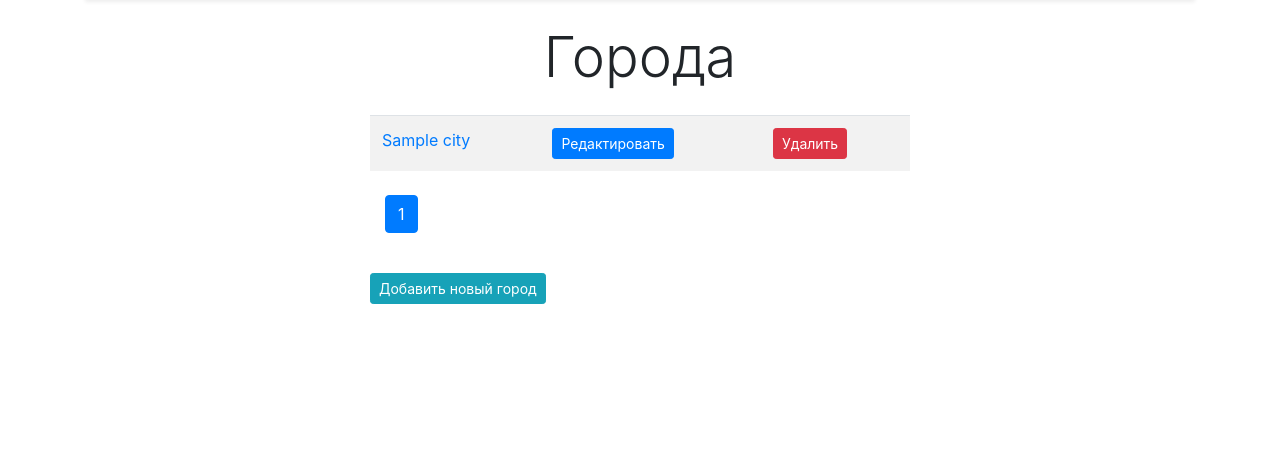
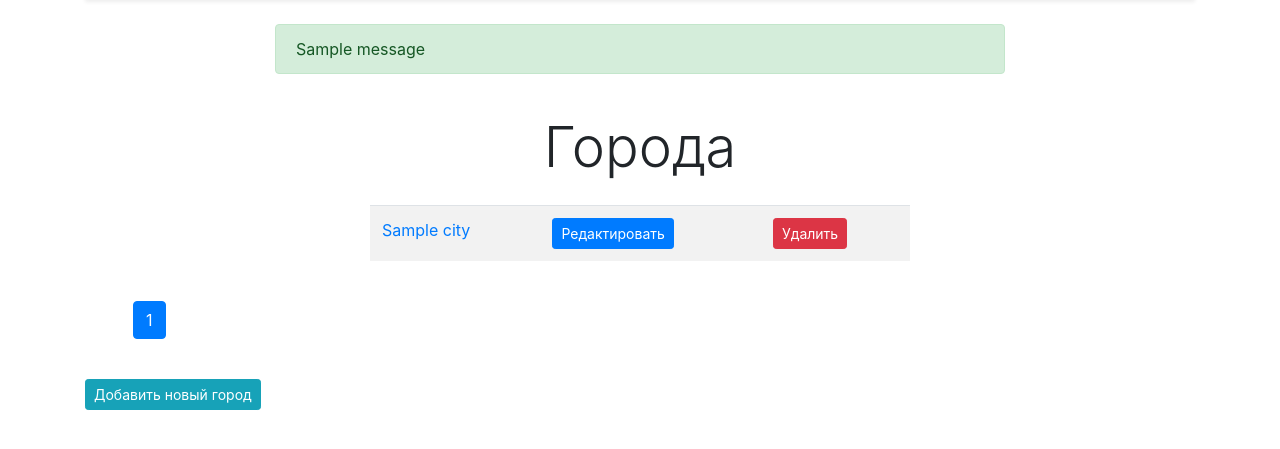
Before and after one commit to olegJF/travelling, a Django app: page /cities/ in a window 1280 px wide. Shown: the part 57-506 px from the top of the page. Run offline with Django 3.2, Linux system fonts and the light colour scheme; tables that the repository leaves empty hold one stand-in row (values such as "Sample post"); one stand-in notice (Sample message) is shown; some libraries are stand-ins or nearby versions.

Commit message:
Добавил информационные сообщения

```diff
--- a/cities/templates/cities/home.html
+++ b/cities/templates/cities/home.html
@@ -33,13 +33,12 @@
                 {% endfor %}
                 </tbody>
             </table>
+        </div>
         <div id="navigation" class="container my-4">
             <div class="row">
-
-                    <div class="col-md-3">
+                <div class="col-md-3 mx-5">
                     <nav aria-label="Page navigation example">
                         <ul class="pagination">
-
                             {% if objects_list.has_previous %}
                                 <li class="page-item">
                                 <a class="page-link" href="?page={{ objects_list.previous_page_number }}"
@@ -60,7 +59,6 @@
                                         </a>
                                     </li>
                                 {% else %}
-
                                     <li class="page-item">
                                         <a class="page-link"
                                             href="?page={{page}}">
@@ -83,12 +81,10 @@
                             {% endif %}
                         </ul>
                     </nav>
-
-
                 </div>
             </div>
         </div>
-
+    </div>
     <div class="row">
         <div class='col-md-6'>
              <a href='{% url "city:add" %}'>
--- a/cities/views.py
+++ b/cities/views.py
@@ -3,6 +3,8 @@ from django.views.generic.detail import DetailView
 from django.views.generic.edit import CreateView, UpdateView, DeleteView
 from django.core.paginator import Paginator
 from django.urls import reverse_lazy
+from django.contrib.messages.views import SuccessMessageMixin
+from django.contrib import messages
 from .models import City
 from .forms import CityForm
 
@@ -28,18 +30,20 @@ class CityDetailView(DetailView):
     template_name = 'cities/detail.html'
 
 
-class CityCreateView(CreateView):
+class CityCreateView(SuccessMessageMixin, CreateView):
     model = City
     form_class = CityForm
     template_name = 'cities/create.html'
     success_url = reverse_lazy('city:home')
+    success_message = 'Город успешно создан!'
 
 
-class CityUpdateView(UpdateView):
+class CityUpdateView(SuccessMessageMixin, UpdateView):
     model = City
     form_class = CityForm
     template_name = 'cities/update.html'
     success_url = reverse_lazy('city:home')
+    success_message = 'Город успешно отредактирован!'
 
 
 class CityDeleteView(DeleteView):
@@ -48,4 +52,5 @@ class CityDeleteView(DeleteView):
     success_url = reverse_lazy('city:home')
 
     def get(self, request, *args, **kwargs):
+        messages.success(request, 'Город успешно удален!')
         return self.post(request, *args, **kwargs)
--- a/templates/base.html
+++ b/templates/base.html
@@ -53,6 +53,29 @@
   </div>
 </nav>
 </div>
+  <div class="container my-4">
+		<div class="row">
+			<div class="col-md-8 mx-auto">
+			  {% if messages %}
+          {% for message in messages %}
+            {% if message.level == DEFAULT_MESSAGE_LEVELS.ERROR %}
+              <div class="alert alert-danger messages">
+                <span{% if message.tags %} class="{{ message.tags }}"{% endif %}>
+                Внимание!  {{ message }}<br/>
+                </span>
+              </div>
+            {%else %}
+              <div class="alert alert-success messages">
+                <span{% if message.tags %} class="{{ message.tags }}"{% endif %}>
+                {{ message }}<br/>
+                </span>
+              </div>
+            {% endif %}
+          {% endfor %}
+			  {% endif %}
+			</div>
+		</div>
+     </div>
     <div class='container'>
    {% block content%} {% endblock%}
     </div>
```
Lines whose indentation alone changed are shown as unchanged.
